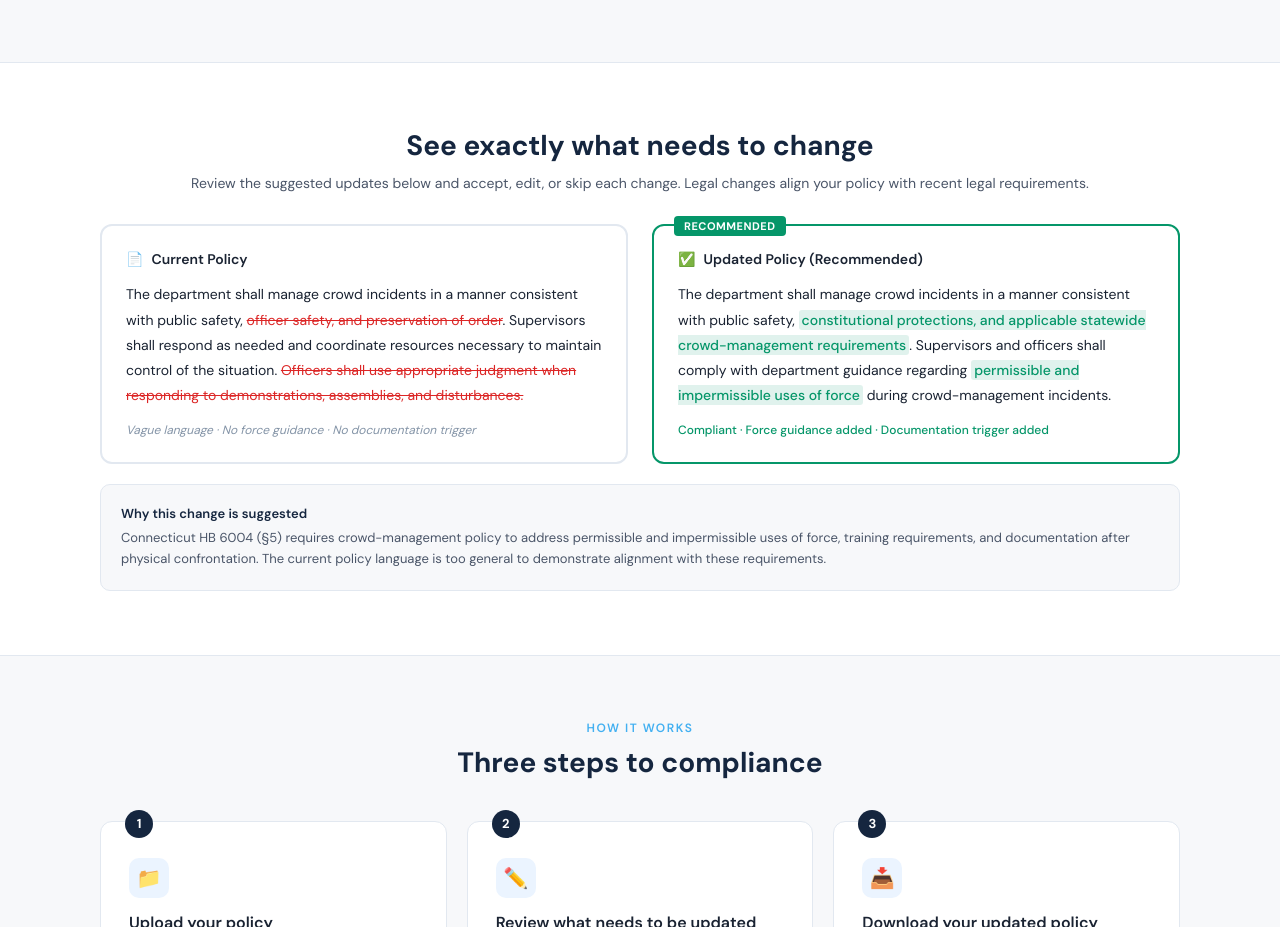
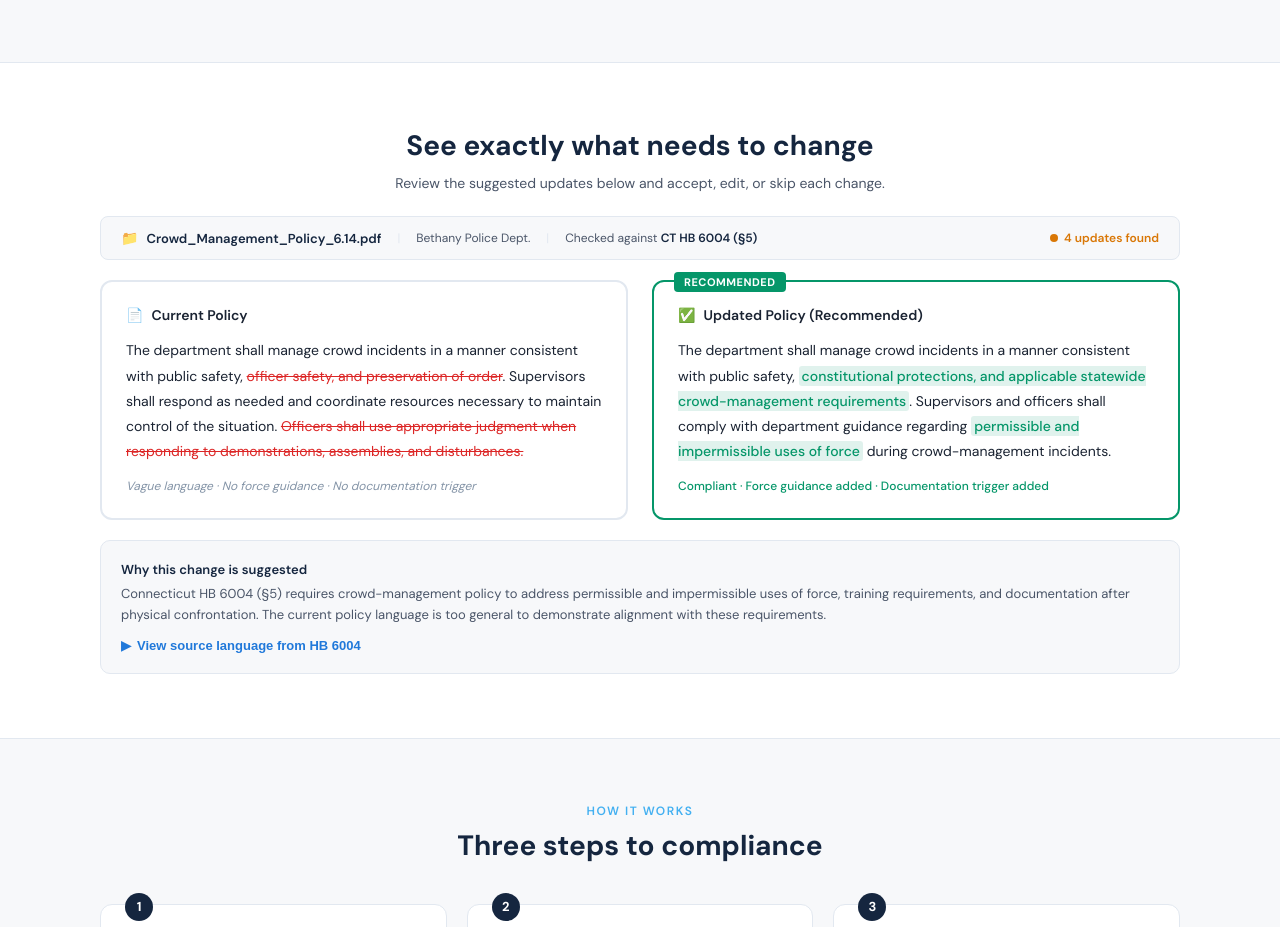
Before and after one commit to madelinemaub/govira, a Next.js app: page / in a window 1280 px wide. Shown: the part 1085-2012 px from the top of the page. Built offline with nearby package versions, Linux system fonts and the light colour scheme.

Commit message:
Update page.tsx

```diff
--- a/app/page.tsx
+++ b/app/page.tsx
@@ -140,6 +140,7 @@ const StepIndicator = ({ current, total, labels }) => (
    SCREEN 1: HERO LANDING PAGE
    ═══════════════════════════════════════════ */
 const HomeScreen = ({ onUpload }: any) => {
+  const [sourceOpen, setSourceOpen] = useState(false);
 
   return (
     <div style={{ background: C.bg }}>
@@ -234,9 +235,29 @@ const HomeScreen = ({ onUpload }: any) => {
       <div style={{ background: C.white, borderTop: `1px solid ${C.border}`, borderBottom: `1px solid ${C.border}` }}>
         <div style={{ maxWidth: 1080, margin: "0 auto", padding: "64px 32px" }}>
           <FadeIn>
-            <div style={{ textAlign: "center", marginBottom: 32 }}>
+            <div style={{ textAlign: "center", marginBottom: 24 }}>
               <h2 style={{ fontSize: 28, fontWeight: 700, color: C.navy, margin: "0 0 10px 0" }}>See exactly what needs to change</h2>
-              <p style={{ fontSize: 14, color: C.textMid, margin: 0 }}>Review the suggested updates below and accept, edit, or skip each change. Legal changes align your policy with recent legal requirements.</p>
+              <p style={{ fontSize: 14, color: C.textMid, margin: 0 }}>Review the suggested updates below and accept, edit, or skip each change.</p>
+            </div>
+          </FadeIn>
+
+          {/* File context bar */}
+          <FadeIn delay={80}>
+            <div style={{ background: C.bg, border: `1px solid ${C.border}`, borderRadius: 8, padding: "12px 20px", marginBottom: 20, display: "flex", alignItems: "center", justifyContent: "space-between", flexWrap: "wrap", gap: 12 }}>
+              <div style={{ display: "flex", alignItems: "center", gap: 16 }}>
+                <div style={{ display: "flex", alignItems: "center", gap: 8 }}>
+                  <span style={{ fontSize: 14 }}>📁</span>
+                  <span style={{ fontSize: 13, fontWeight: 600, color: C.navy }}>Crowd_Management_Policy_6.14.pdf</span>
+                </div>
+                <span style={{ fontSize: 12, color: C.border }}>|</span>
+                <span style={{ fontSize: 12, color: C.textMid }}>Bethany Police Dept.</span>
+                <span style={{ fontSize: 12, color: C.border }}>|</span>
+                <span style={{ fontSize: 12, color: C.textMid }}>Checked against <span style={{ fontWeight: 600, color: C.navy }}>CT HB 6004 (§5)</span></span>
+              </div>
+              <div style={{ display: "flex", alignItems: "center", gap: 6 }}>
+                <div style={{ width: 8, height: 8, borderRadius: "50%", background: C.amber }}/>
+                <span style={{ fontSize: 12, fontWeight: 600, color: C.amber }}>4 updates found</span>
+              </div>
             </div>
           </FadeIn>
 
@@ -273,7 +294,22 @@ const HomeScreen = ({ onUpload }: any) => {
           <FadeIn delay={200}>
             <div style={{ background: C.bg, border: `1px solid ${C.border}`, borderRadius: 10, padding: 20, marginTop: 20 }}>
               <p style={{ fontSize: 13, fontWeight: 600, color: C.navy, margin: "0 0 6px 0" }}>Why this change is suggested</p>
-              <p style={{ fontSize: 13, color: C.textMid, margin: 0, lineHeight: 1.6 }}>Connecticut HB 6004 (§5) requires crowd-management policy to address permissible and impermissible uses of force, training requirements, and documentation after physical confrontation. The current policy language is too general to demonstrate alignment with these requirements.</p>
+              <p style={{ fontSize: 13, color: C.textMid, margin: "0 0 12px 0", lineHeight: 1.6 }}>Connecticut HB 6004 (§5) requires crowd-management policy to address permissible and impermissible uses of force, training requirements, and documentation after physical confrontation. The current policy language is too general to demonstrate alignment with these requirements.</p>
+
+              <button onClick={() => setSourceOpen(!sourceOpen)} style={{ background: "none", border: "none", padding: 0, cursor: "pointer", display: "flex", alignItems: "center", gap: 6, fontSize: 13, fontWeight: 600, color: C.blue }}>
+                <span style={{ transition: "transform 0.2s ease", display: "inline-block", transform: sourceOpen ? "rotate(90deg)" : "rotate(0deg)" }}>▶</span>
+                {sourceOpen ? "Hide" : "View"} source language from HB 6004
+              </button>
+
+              {sourceOpen && (
+                <div style={{ marginTop: 12, background: C.white, border: `1px solid ${C.border}`, borderRadius: 8, padding: 16 }}>
+                  <p style={{ fontSize: 11, fontWeight: 600, color: C.textLight, letterSpacing: 0.5, textTransform: "uppercase", margin: "0 0 8px 0" }}>HB 6004, § 5 — Crowd Management Policy (Connecticut General Assembly)</p>
+                  <p style={{ fontSize: 13, color: C.text, lineHeight: 1.8, margin: 0, fontStyle: "italic", borderLeft: `3px solid ${C.blue}`, paddingLeft: 14 }}>
+                    "The policy must also establish guidelines for managing crowds in a manner that protects individual rights and preserves the peace during demonstrations and civil disturbances, addresses permissible and impermissible uses of force by a police officer and the type and amount of crowd management training that each police officer must undergo, and sets forth required documentation after any physical confrontation between a police officer and a civilian during a crowd management incident."
+                  </p>
+                  <p style={{ fontSize: 11, color: C.textLight, margin: "10px 0 0 0" }}>Source: OLR Bill Analysis, HB 6004, Emergency Certification, 2020</p>
+                </div>
+              )}
             </div>
           </FadeIn>
         </div>
```
